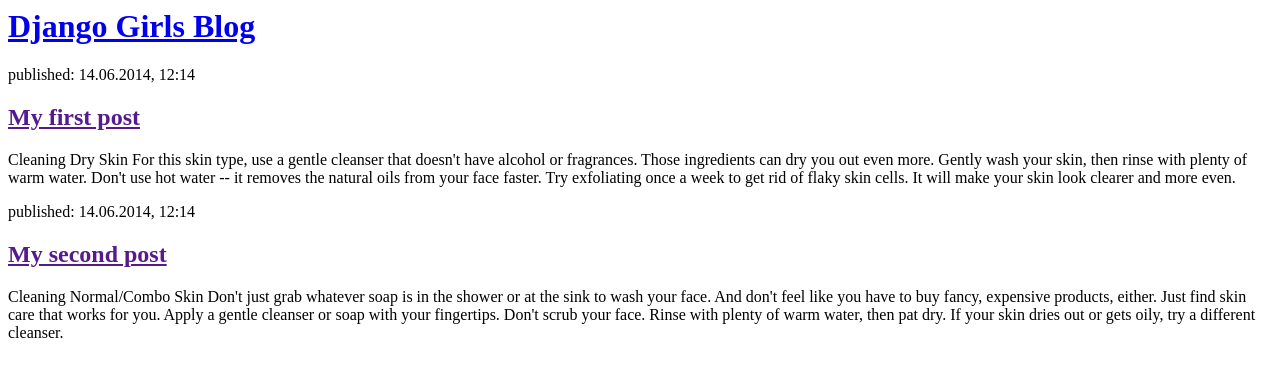
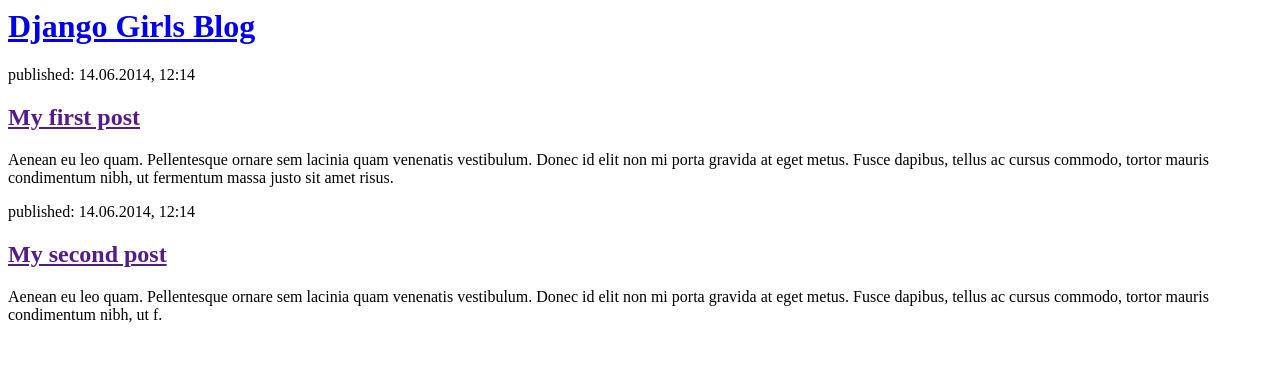
Before and after one commit to KsenyaKruchina/my-first-blog, a Django app: page / in a window 1280 px wide. Shown: the top 377 px of the page. Run offline with Django 5.2, Linux system fonts and the light colour scheme.

Commit message:
Changed the HTML for the site.

```diff
--- a/blog/templates/blog/post_list.html
+++ b/blog/templates/blog/post_list.html
@@ -10,17 +10,13 @@
         <div>
             <p>published: 14.06.2014, 12:14</p>
             <h2><a href="">My first post</a></h2>
-            <p>Cleaning Dry Skin
-For this skin type, use a gentle cleanser that doesn't have alcohol or fragrances. Those ingredients can dry you out even more. Gently wash your skin, then rinse with plenty of warm water. Don't use hot water -- it removes the natural oils from your face faster. Try exfoliating once a week to get rid of flaky skin cells. It will make your skin look clearer and more even.  </p>
+            <p>Aenean eu leo quam. Pellentesque ornare sem lacinia quam venenatis vestibulum. Donec id elit non mi porta gravida at eget metus. Fusce dapibus, tellus ac cursus commodo, tortor mauris condimentum nibh, ut fermentum massa justo sit amet risus.</p>
         </div>
 
         <div>
             <p>published: 14.06.2014, 12:14</p>
             <h2><a href="">My second post</a></h2>
-            <p>Cleaning Normal/Combo Skin
-Don't just grab whatever soap is in the shower or at the sink to wash your face. And don't feel like you have to buy fancy, expensive products, either. Just find skin care that works for you. Apply a gentle cleanser or soap with your fingertips. Don't scrub your face. Rinse with plenty of warm water, then pat dry. If your skin dries out or gets oily, try a different cleanser.
-
-</p>
+            <p>Aenean eu leo quam. Pellentesque ornare sem lacinia quam venenatis vestibulum. Donec id elit non mi porta gravida at eget metus. Fusce dapibus, tellus ac cursus commodo, tortor mauris condimentum nibh, ut f.</p>
         </div>
     </body>
 </html>
--- a/blog/views.py
+++ b/blog/views.py
@@ -1,4 +1,3 @@
 from django.shortcuts import render
-
 def post_list(request):
     return render(request, 'blog/post_list.html', {})
--- a/mysite/settings.py
+++ b/mysite/settings.py
@@ -82,6 +82,7 @@ DATABASES = {
 }
 
 
+
 # Password validation
 # https://docs.djangoproject.com/en/5.1/ref/settings/#auth-password-validators
 
--- a/mysite/urls.py
+++ b/mysite/urls.py
@@ -20,6 +20,9 @@ from django.urls import path
 from django.contrib import admin
 from django.urls import path, include
 
+from django.contrib import admin
+from django.urls import path, include
+
 urlpatterns = [
     path('admin/', admin.site.urls),
     path('', include('blog.urls')),
```
Also changed, not shown: blog/models.py (line endings or trailing spaces), blog/urls.py (line endings or trailing spaces).
